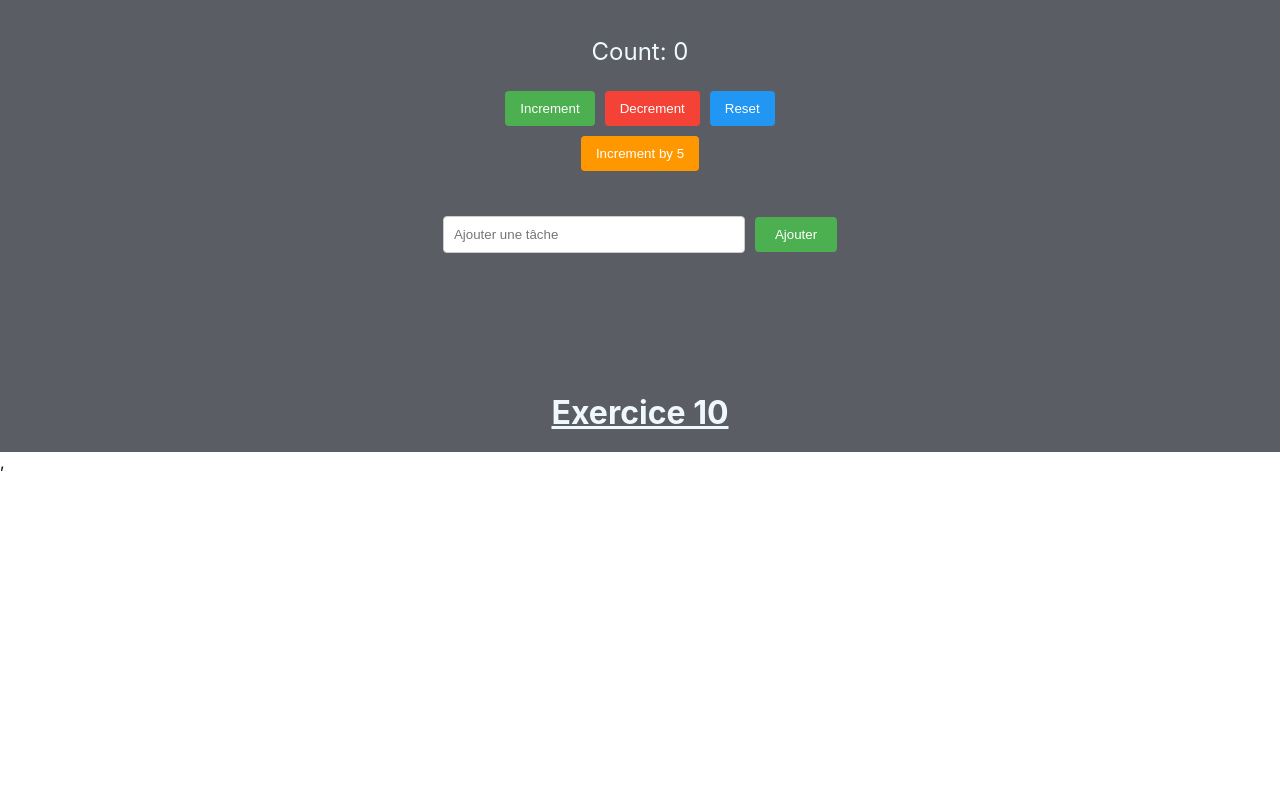
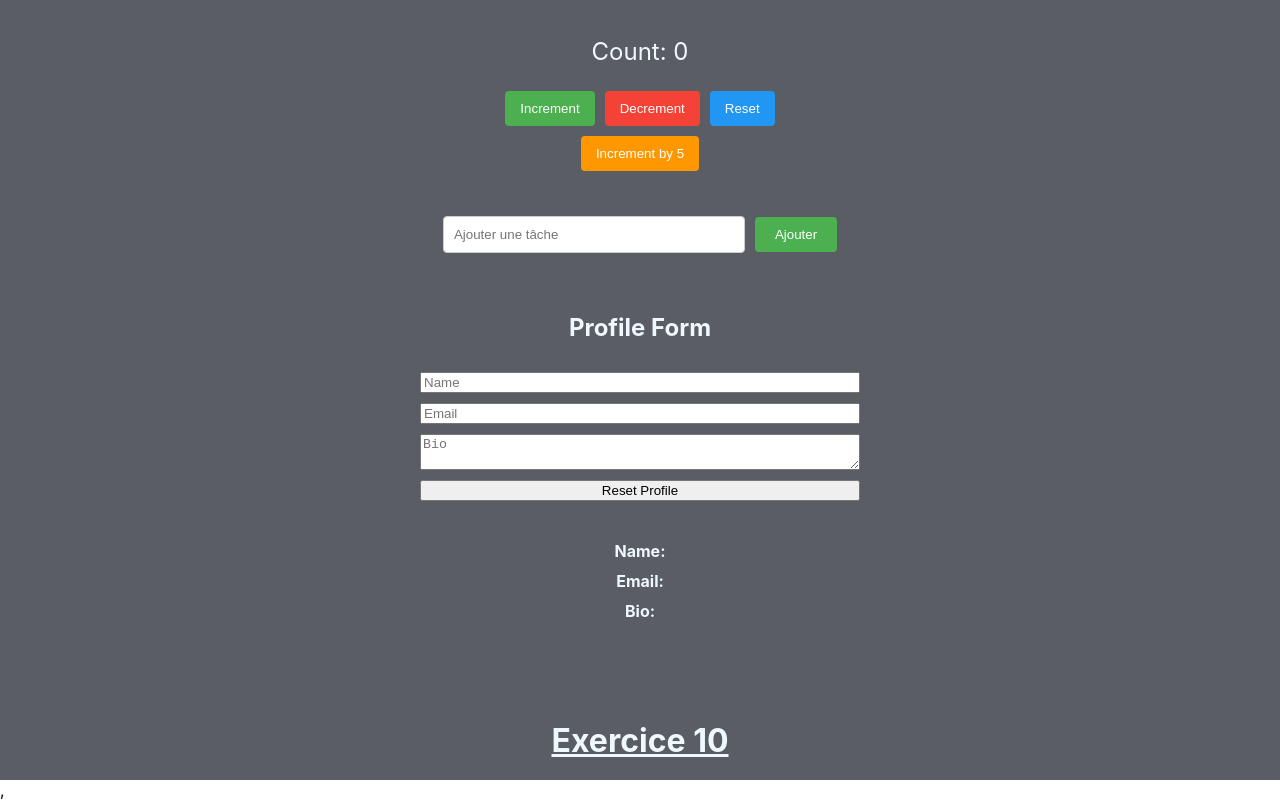
Before and after one commit to ClementHamonDev/Formation-JVS-REA, a React (Create React App) app in the folder Exercices/exercices-jvs-rea/: page / in a window 1280 px wide. Shown: the part 3716-4516 px from the top of the page. Before the commit the page ends 4188 px from the top, so only its background shows below. Built offline with nearby package versions, Linux system fonts and the light colour scheme.

Commit message:
exercice bonus Store

```diff
--- a/Exercices/exercices-jvs-rea/src/App.js
+++ b/Exercices/exercices-jvs-rea/src/App.js
@@ -29,6 +29,7 @@ import TaskList from './components/Exercices Store/TaskList';
 import UserData from './components/Exercices Hook/UserData';
 import CounterWithTitle from './components/Exercices Hook/CounterWithTitle';
 import MouseTracker from './components/Exercices Hook/MouseTracker';
+import ProfileForm from './components/Exercices Store/ProfileForm';
 
 function App() {
   return (
@@ -127,6 +128,7 @@ function App() {
           <div>
             <StoreCounter/>
             <TaskList/>
+            <ProfileForm/>
           </div>
         </section>
         <h1 style={{ textDecoration: "underline", marginTop: "100px" }}>Exercice 10</h1>
--- /dev/null
+++ b/Exercices/exercices-jvs-rea/src/components/Exercices Store/ProfileForm.jsx
@@ -0,0 +1,45 @@
+
+import React from 'react';
+import { useSelector, useDispatch } from 'react-redux';
+import { updateName, updateEmail, updateBio, resetProfile } from './profileSlice';
+
+const ProfileForm = () => {
+    const dispatch = useDispatch();
+    const profile = useSelector((state) => state.profile);
+
+    return (
+        <div style={{ display: 'flex', flexDirection: 'column', gap: '10px' }}>
+            <h2>Profile Form</h2>
+            <input
+                type="text"
+                placeholder="Name"
+                value={profile.name}
+                onChange={(e) => dispatch(updateName(e.target.value))}
+            />
+            <input
+                type="email"
+                placeholder="Email"
+                value={profile.email}
+                onChange={(e) => dispatch(updateEmail(e.target.value))}
+            />
+            <textarea
+                placeholder="Bio"
+                value={profile.bio}
+                onChange={(e) => dispatch(updateBio(e.target.value))}
+            />
+            <button onClick={() => dispatch(resetProfile())}>Reset Profile</button>
+            <br/>
+            <div>
+                <strong>Name:</strong> {profile.name}
+            </div>
+            <div>
+                <strong>Email:</strong> {profile.email}
+            </div>
+            <div>
+                <strong>Bio:</strong> {profile.bio}
+            </div>
+        </div>
+    );
+};
+
+export default ProfileForm;
--- /dev/null
+++ b/Exercices/exercices-jvs-rea/src/components/Exercices Store/profileSlice.js
@@ -0,0 +1,40 @@
+import { createSlice } from '@reduxjs/toolkit';
+
+// État initial du profil
+const initialState = {
+  name: '',
+  email: '',
+  bio: '',
+};
+
+// Création du slice
+const profileSlice = createSlice({
+  name: 'profile',
+  initialState,
+  reducers: {
+    // Action pour mettre à jour le nom
+    updateName: (state, action) => {
+      state.name = action.payload;
+    },
+    // Action pour mettre à jour l'email
+    updateEmail: (state, action) => {
+      state.email = action.payload;
+    },
+    // Action pour mettre à jour la bio
+    updateBio: (state, action) => {
+      state.bio = action.payload;
+    },
+    // Action pour réinitialiser le profil
+    resetProfile: (state) => {
+      state.name = '';
+      state.email = '';
+      state.bio = '';
+    },
+  },
+});
+
+// Export des actions générées par createSlice
+export const { updateName, updateEmail, updateBio, resetProfile } = profileSlice.actions;
+
+// Export du reducer pour l'ajouter au store
+export default profileSlice;
--- a/Exercices/exercices-jvs-rea/src/components/Exercices Store/store.js
+++ b/Exercices/exercices-jvs-rea/src/components/Exercices Store/store.js
@@ -1,11 +1,13 @@
 import { configureStore } from '@reduxjs/toolkit'
 import counterSlice from './counterSlice';
 import tasksSlice from './taskSlice';
+import profileSlice from './profileSlice';
 
 
 export const store = configureStore({
   reducer: {
     counter: counterSlice.reducer,
     tasks: tasksSlice.reducer,
+    profile : profileSlice.reducer
   },
 })
```
